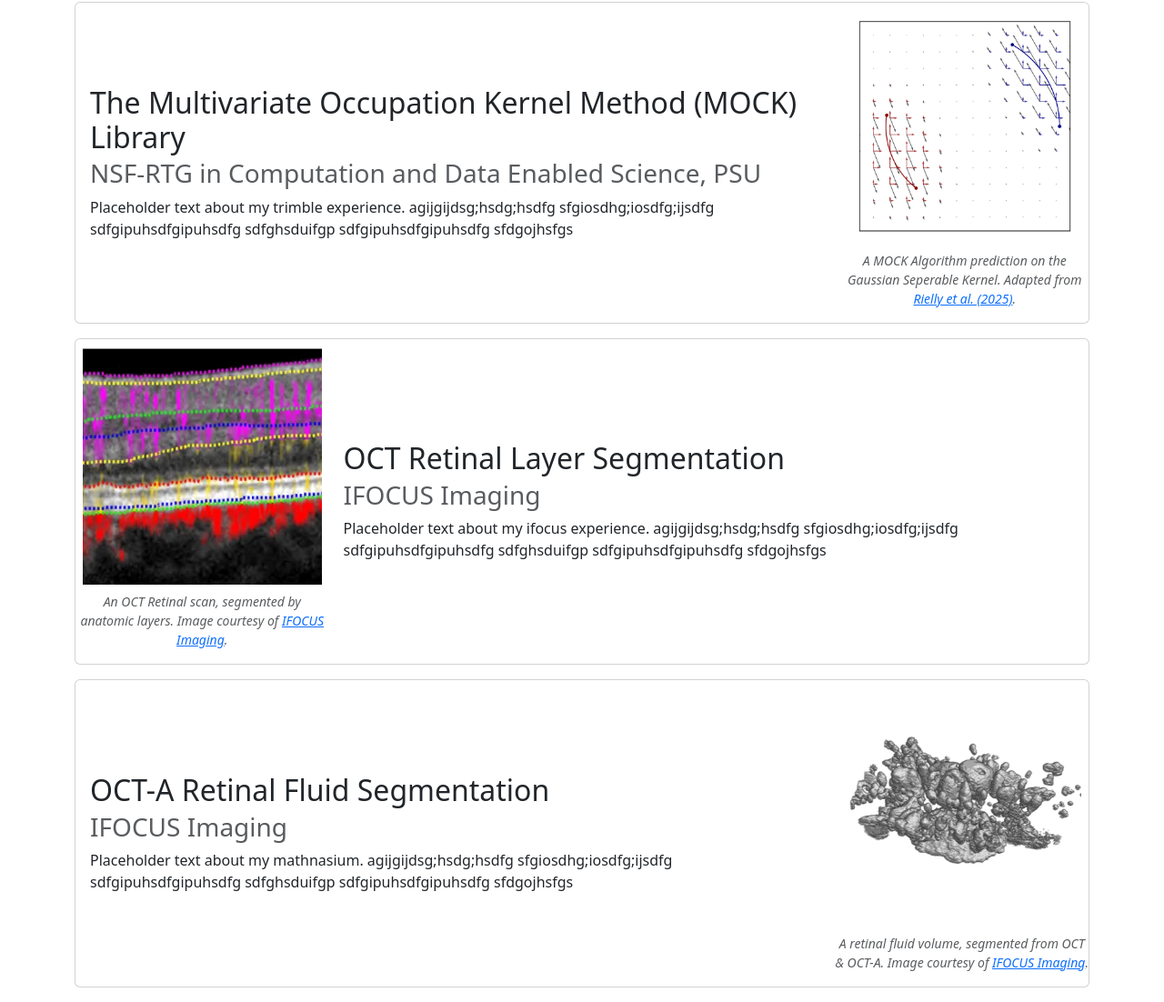
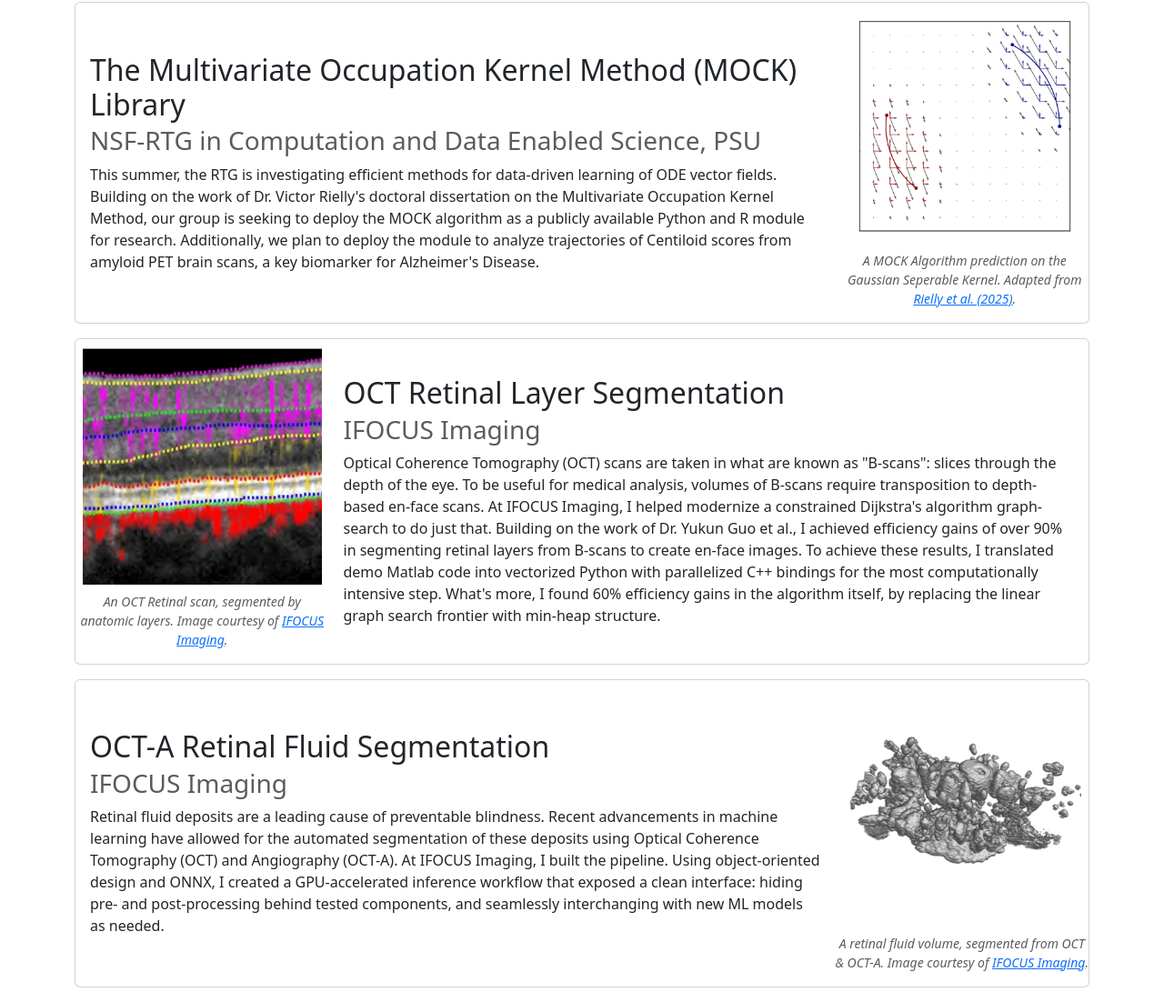
Before and after one commit to DoctorX149/doctorx149.github.io, a plain HTML site: page projects.html in a window 1280 px wide. Shown: the part 150-1252 px from the top of the page at 91% size. Drawn offline with nearby package versions, Linux system fonts and the light colour scheme.

Commit message:
Added real index and projects text.

```diff
--- a/projects.html
+++ b/projects.html
@@ -36,15 +36,11 @@
                                         NSF-RTG in Computation and Data Enabled Science, PSU
                                     </h3>
                                     <p class="card-text">
-                                        Placeholder text about my trimble experience. agijgijdsg;hsdg;hsdfg
-                                        sfgiosdhg;iosdfg;ijsdfg
-                                        sdfgipuhsdfgipuhsdfg
+                                        This summer, the RTG is investigating efficient methods for data-driven learning of ODE vector fields.
 
-                                        sdfghsduifgp
+                                        Building on the work of Dr. Victor Rielly's doctoral dissertation on the Multivariate Occupation Kernel Method, our group is seeking to deploy the MOCK algorithm as a publicly available Python and R module for research.
 
-                                        sdfgipuhsdfgipuhsdfg
-
-                                        sfdgojhsfgs
+                                        Additionally, we plan to deploy the module to analyze trajectories of Centiloid scores from amyloid PET brain scans, a key biomarker for Alzheimer's Disease.
                                     </p>
                                 </div>
                             </div>
@@ -89,15 +85,11 @@
                                         IFOCUS Imaging
                                     </h3>
                                     <p class="card-text">
-                                        Placeholder text about my ifocus experience. agijgijdsg;hsdg;hsdfg
-                                        sfgiosdhg;iosdfg;ijsdfg
-                                        sdfgipuhsdfgipuhsdfg
+                                        Optical Coherence Tomography (OCT) scans are taken in what are known as "B-scans": slices through the depth of the eye. To be useful for medical analysis, volumes of B-scans require transposition to depth-based en-face scans.
 
-                                        sdfghsduifgp
+                                        At IFOCUS Imaging, I helped modernize a constrained Dijkstra's algorithm graph-search to do just that. Building on the work of Dr. Yukun Guo et al., I achieved efficiency gains of over 90% in segmenting retinal layers from B-scans to create en-face images.
 
-                                        sdfgipuhsdfgipuhsdfg
-
-                                        sfdgojhsfgs
+                                        To achieve these results, I translated demo Matlab code into vectorized Python with parallelized C++ bindings for the most computationally intensive step. What's more, I found 60% efficiency gains in the algorithm itself, by replacing the linear graph search frontier with min-heap structure.
                                     </p>
                                 </div>
                             </div>
@@ -119,15 +111,9 @@
                                         IFOCUS Imaging
                                     </h3>
                                     <p class="card-text">
-                                        Placeholder text about my mathnasium. agijgijdsg;hsdg;hsdfg
-                                        sfgiosdhg;iosdfg;ijsdfg
-                                        sdfgipuhsdfgipuhsdfg
+                                        Retinal fluid deposits are a leading cause of preventable blindness. Recent advancements in machine learning have allowed for the automated segmentation of these deposits using Optical Coherence Tomography (OCT) and Angiography (OCT-A).
 
-                                        sdfghsduifgp
-
-                                        sdfgipuhsdfgipuhsdfg
-
-                                        sfdgojhsfgs
+                                        At IFOCUS Imaging, I built the pipeline. Using object-oriented design and ONNX, I created a GPU-accelerated inference workflow that exposed a clean interface: hiding pre- and post-processing behind tested components, and seamlessly interchanging with new ML models as needed.
                                     </p>
                                 </div>
                             </div>
```
Also changed, not shown: index.html (+2 -7 lines).
